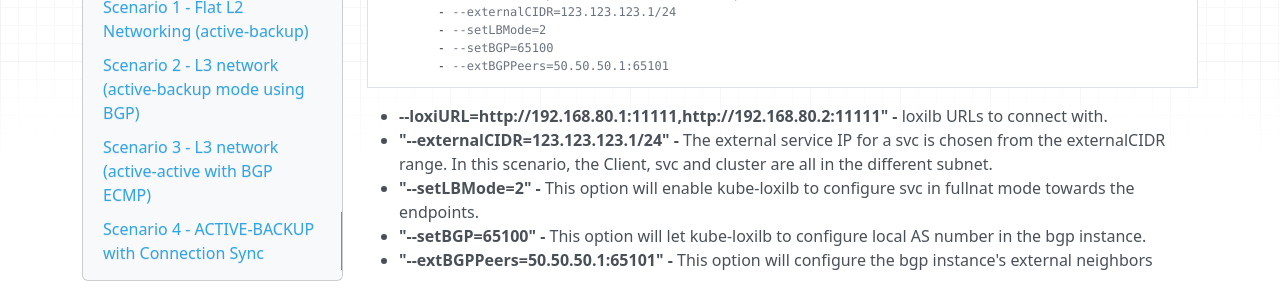
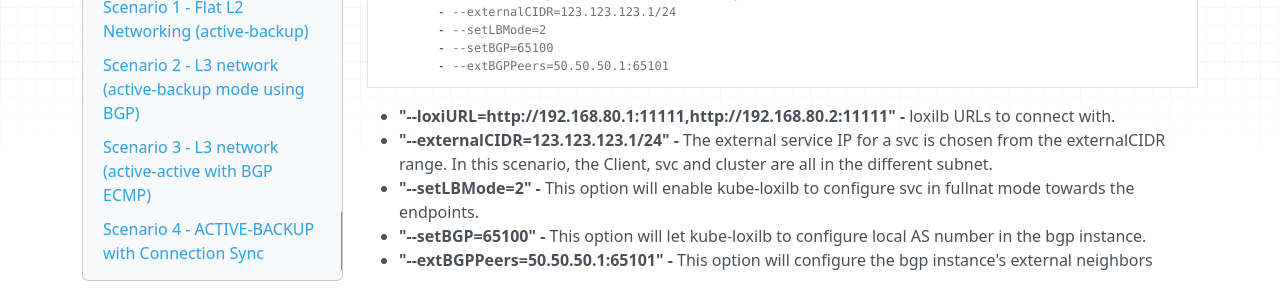
Before and after one commit to loxilb-io/loxilbdocs, an MkDocs documentation site: the page built from docs/ha-deploy.md, in a window 1280 px wide and 900 px high, scrolled down 10602 px. Shown: the part 155-447 px from the top of the window. Built offline with MkDocs 1.6.1, drawn with Linux system fonts in a browser that asks for light colours; nearby versions of some CDN libraries.

````diff
--- a/docs/ha-deploy.md
+++ b/docs/ha-deploy.md
@@ -317,7 +317,7 @@ There are few possible scenarios which depends upon the connectivity of External
         - --extBGPPeers=50.50.50.1:65101
 ```
 
-  *  <b>--loxiURL=http://192.168.80.1:11111,http://192.168.80.2:11111" -</b> loxilb URLs to connect with.
+  *  <b>"--loxiURL=http://192.168.80.1:11111,http://192.168.80.2:11111" -</b> loxilb URLs to connect with.
   *  <b>"--externalCIDR=123.123.123.1/24" -</b> The external service IP for a svc is chosen from the externalCIDR range. In this scenario, the Client, svc and cluster are all in the different subnet.
   *  <b>"--setLBMode=2" -</b> This option will enable kube-loxilb to configure svc in fullnat mode towards the endpoints.
   *  <b>"--setBGP=65100" -</b> This option will let kube-loxilb to configure local AS number in the bgp instance.
````
